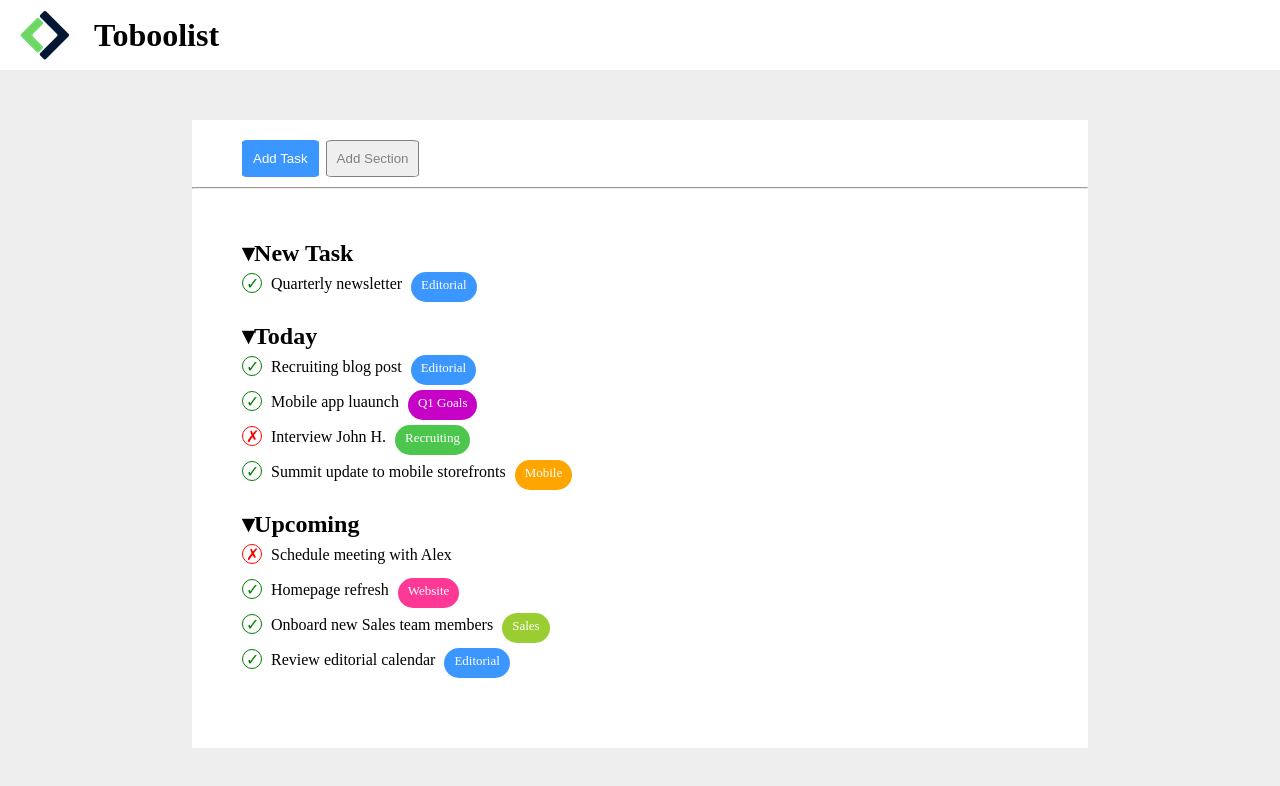
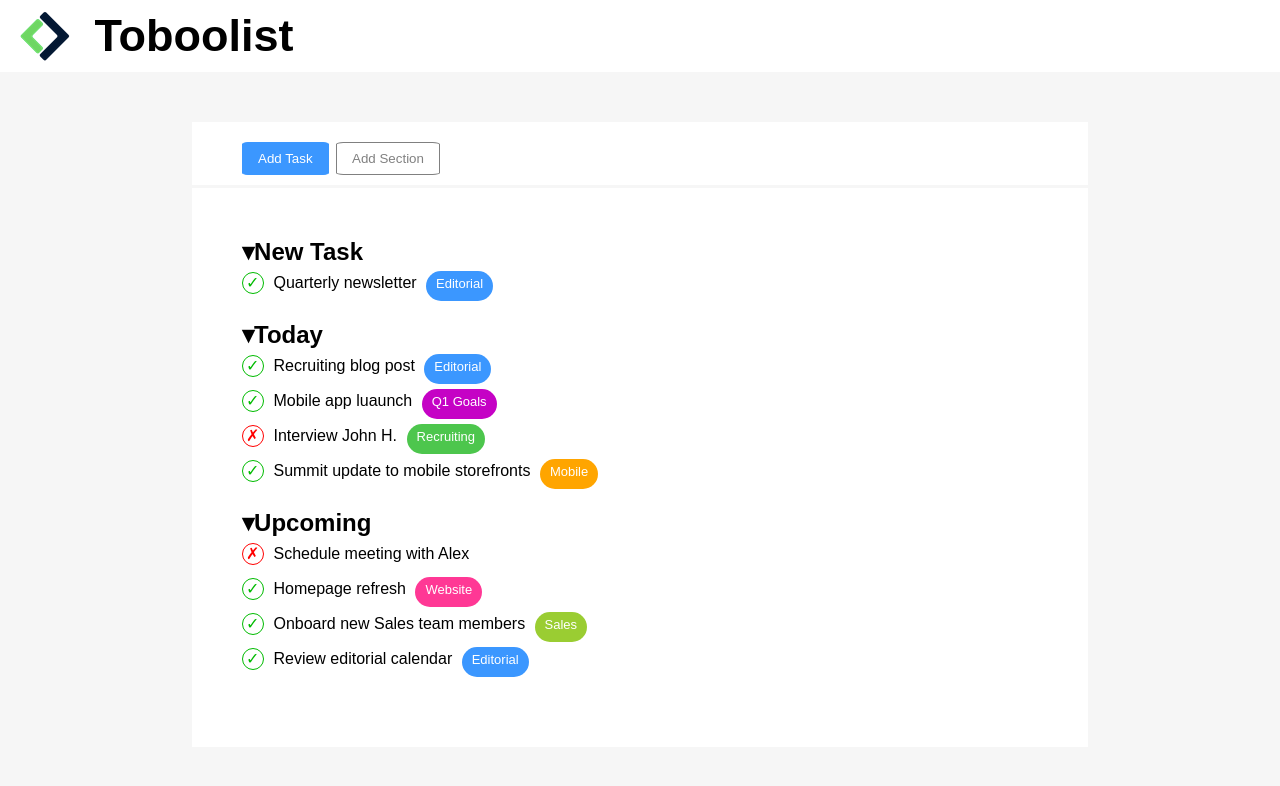
Before and after one commit to Rachele-Turtora/html-css-toboolist, a plain HTML site: page index.html in a window 1280 px wide. Drawn offline with Linux system fonts and the light colour scheme.

Commit message:
[FIX] details

```diff
--- a/css/style.css
+++ b/css/style.css
@@ -2,10 +2,11 @@
     margin: 0;
     padding: 0;
     box-sizing: border-box;
+    font-family: Arial, Helvetica, sans-serif;
 }
 
 body{
-    background-color: rgb(238, 238, 238);
+    background-color: rgb(246, 246, 246);
 }
 
 /* HEADER */
@@ -15,7 +16,8 @@ header{
 }
 
 h1{
-    display: inline;
+    display: inline-block;
+    font-size: 45px;
 }
 
 img, h1{
@@ -32,7 +34,7 @@ img, h1{
 }
 
 button{
-    padding: 10px;
+    padding: 8px 15px;
     border-radius: 7%;
 }
 
@@ -44,13 +46,16 @@ button{
 }
 
 .section{
+    background-color: white;
     color: gray;
     border: 1px solid gray;
     margin: 20px 0 10px 3px;
 }
 
 hr{
-    border-color: rgb(238, 238, 238);
+    height: 2.5px;
+    background-color: rgb(246, 246, 246);
+    border-width: 0;
 }
 
 /* MAIN - LIST */
@@ -85,15 +90,15 @@ li:last-child {
 }
 
 .bullet{
-    height: 20px;
-    width: 20px;
-    border: 0.5px solid;
+    height: 22px;
+    width: 22px;
+    border: 1px solid;
     border-radius: 50%;
     padding-left: 3px;
 }
 
 .check{
-    color: green;
+    color: rgb(0, 187, 0);
 }
 
 .cross{
```
